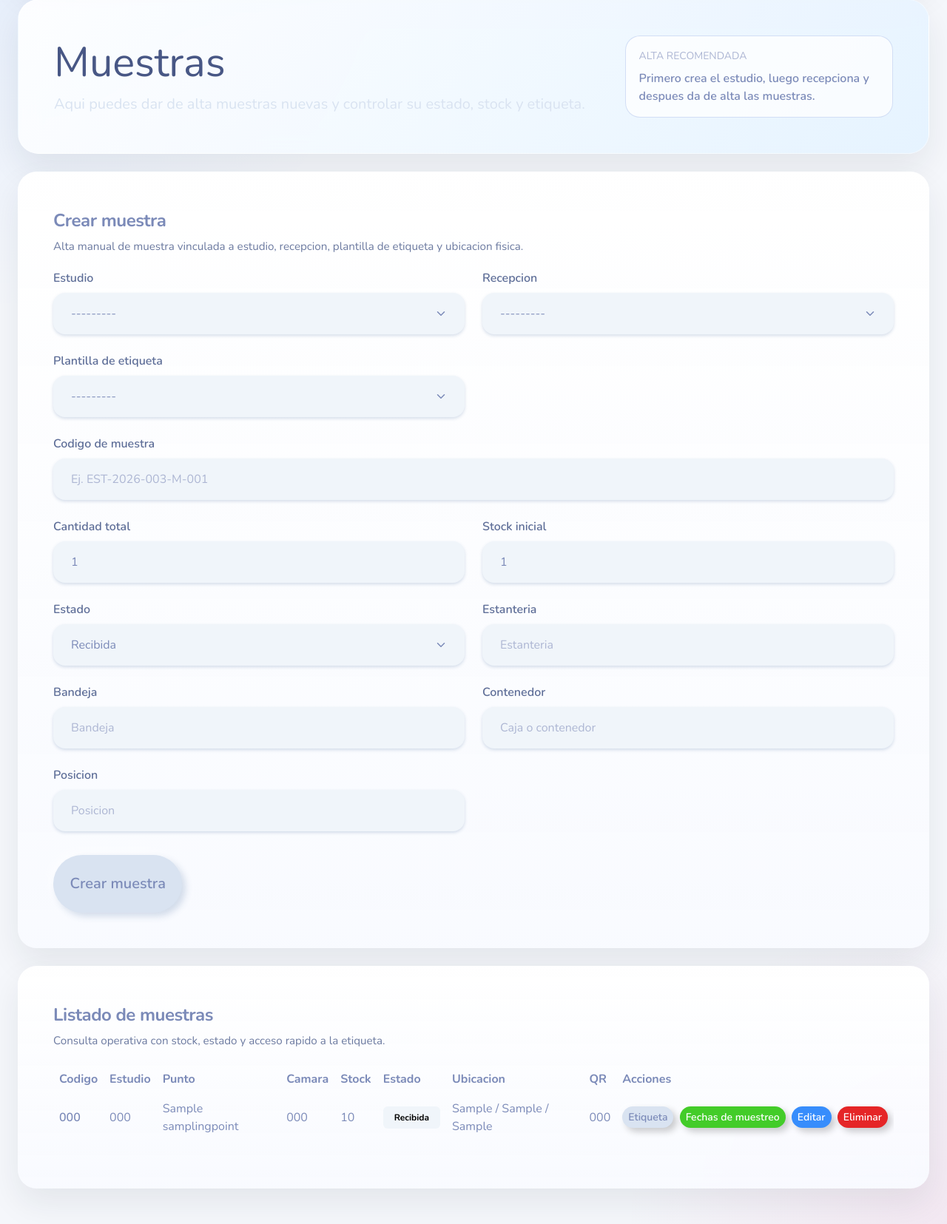
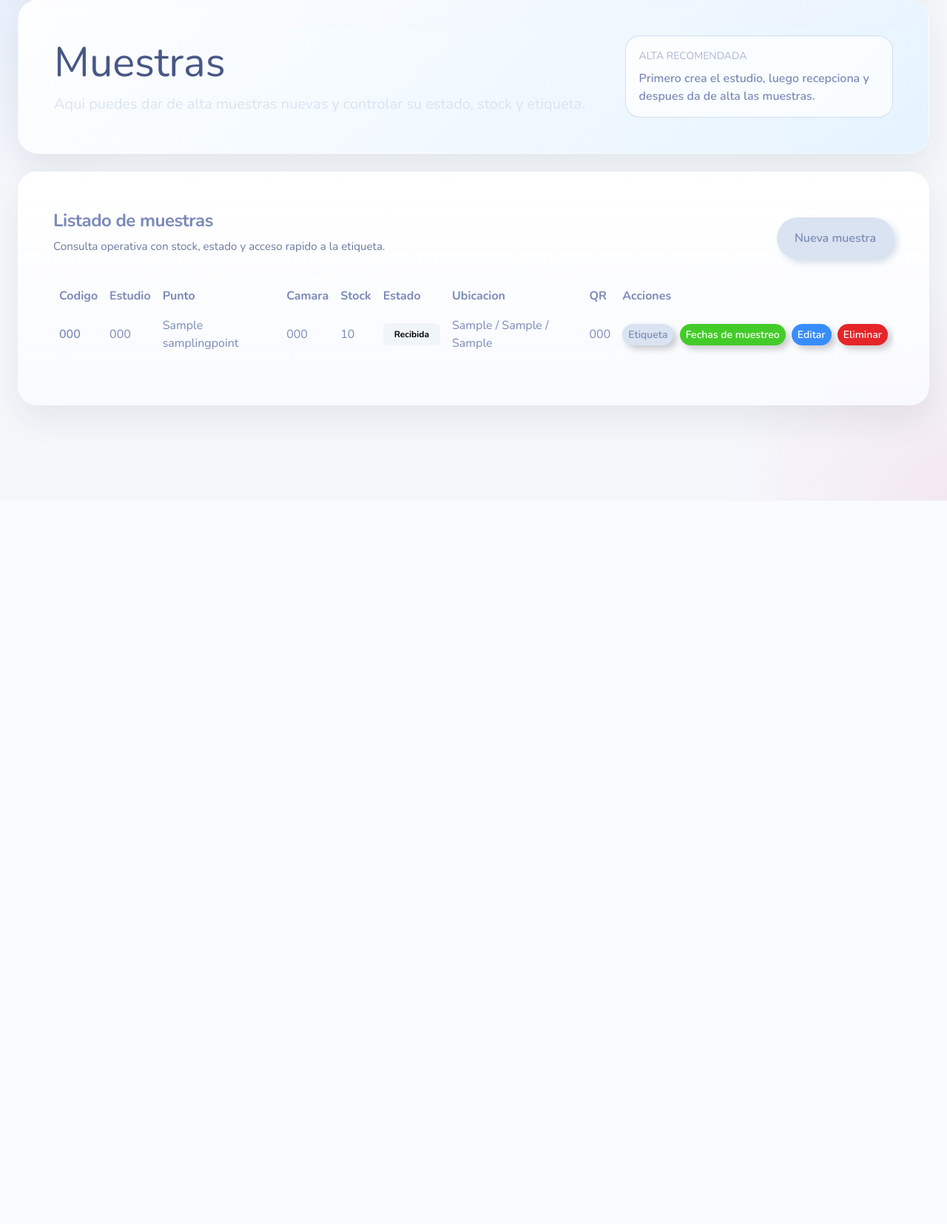
Before and after one commit to pprofilers-ui/proyectoafmgde, a Django app: page /app/samples/ in a window 1280 px wide. Shown: the part 123-1778 px from the top of the page at 74% size. After the commit the page ends 800 px from the top, so only its background shows below. Run offline with Django 5.2, Linux system fonts and the light colour scheme; a user stored in the database is signed in; tables that the repository leaves empty hold one stand-in row (values such as "Sample post"); some libraries are stand-ins or nearby versions.

Commit message:
Fix: se ha reordenado el formulario de muestras con el listado arriba y el formulario con un boton

```diff
--- a/templates/web/samples.html
+++ b/templates/web/samples.html
@@ -17,33 +17,28 @@
 </div>
 
 <div class="row g-4">
+
+    <!-- LISTADO ARRIBA -->
     <div class="col-12">
         <div class="card glass soft-card border-0 h-100">
             <div class="card-body p-4 p-lg-5">
-                <div class="app-section-title">Crear muestra</div>
-                <div class="app-section-copy">Alta manual de muestra vinculada a estudio, recepcion, plantilla de etiqueta y ubicacion fisica.</div>
-                <form method="post" action="/app/samples/create/" class="row g-4">
-                    {% csrf_token %}
-                    {% for field in sample_form %}
-                    <div class="{% if field.name == 'sample_code' %}col-12{% else %}col-md-6{% endif %}">
-                        <label class="form-label">{{ field.label }}</label>
-                        {{ field }}
-                        {% if field.errors %}<div class="text-danger small mt-1">{{ field.errors|striptags }}</div>{% endif %}
+
+                <div class="d-flex justify-content-between align-items-center mb-3">
+                    <div>
+                        <div class="app-section-title">Listado de muestras</div>
+                        <div class="app-section-copy">
+                            Consulta operativa con stock, estado y acceso rapido a la etiqueta.
+                        </div>
                     </div>
-                    {% endfor %}
-                    <div class="col-12 pt-2">
-                        <button class="btn btn-primary btn-lg soft-pill" type="submit">Crear muestra</button>
-                    </div>
-                </form>
-            </div>
-        </div>
-    </div>
 
-    <div class="col-12">
-        <div class="card glass soft-card border-0 h-100">
-            <div class="card-body p-4 p-lg-5">
-                <div class="app-section-title">Listado de muestras</div>
-                <div class="app-section-copy">Consulta operativa con stock, estado y acceso rapido a la etiqueta.</div>
+                    <button
+                        class="btn btn-primary rounded-pill"
+                        type="button"
+                        onclick="toggleSampleForm()">
+                        Nueva muestra
+                    </button>
+                </div>
+
                 <div class="table-responsive">
                     <table class="table table-hover align-middle">
                         <tr>
@@ -57,6 +52,7 @@
                             <th>QR</th>
                             <th>Acciones</th>
                         </tr>
+
                         {% for sample in samples %}
                         <tr>
                             <td class="fw-semibold">{{ sample.sample_code }}</td>
@@ -68,25 +64,100 @@
                             <td>{{ sample.shelf|default:"-" }} / {{ sample.tray|default:"-" }} / {{ sample.physical_position|default:"-" }}</td>
                             <td>{{ sample.qr_code|default:"-" }}</td>
                             <td class="text-nowrap">
-                                <a class="btn btn-sm btn-outline-secondary rounded-pill me-1" href="/app/labels/{{ sample.id }}/">Etiqueta</a>
-                                <a class="btn btn-sm btn-outline-success rounded-pill me-1" href="/app/samples/{{ sample.id }}/schedules/">Fechas de muestreo</a>
-                                <a class="btn btn-sm btn-outline-primary rounded-pill me-1" href="#" onclick="openSampleEditModal('{{ sample.id }}', '{{ sample.sample_code|escapejs }}', '{{ sample.study.id }}', '{{ sample.reception_id|default:'' }}', '{{ sample.label_template_id|default:'' }}', '{{ sample.quantity }}', '{{ sample.current_stock }}', '{{ sample.status }}', '{{ sample.shelf|escapejs }}', '{{ sample.tray|escapejs }}', '{{ sample.container|escapejs }}', '{{ sample.physical_position|escapejs }}'); return false;">Editar</a>
-                                <form method="post" action="/app/samples/{{ sample.id }}/delete/" class="d-inline sample-delete-form">
+
+                                <a class="btn btn-sm btn-outline-secondary rounded-pill me-1"
+                                   href="/app/labels/{{ sample.id }}/">
+                                   Etiqueta
+                                </a>
+
+                                <a class="btn btn-sm btn-outline-success rounded-pill me-1"
+                                   href="/app/samples/{{ sample.id }}/schedules/">
+                                   Fechas de muestreo
+                                </a>
+
+                                <a class="btn btn-sm btn-outline-primary rounded-pill me-1"
+                                   href="#"
+                                   onclick="openSampleEditModal('{{ sample.id }}', '{{ sample.sample_code|escapejs }}', '{{ sample.study.id }}', '{{ sample.reception_id|default:'' }}', '{{ sample.label_template_id|default:'' }}', '{{ sample.quantity }}', '{{ sample.current_stock }}', '{{ sample.status }}', '{{ sample.shelf|escapejs }}', '{{ sample.tray|escapejs }}', '{{ sample.container|escapejs }}', '{{ sample.physical_position|escapejs }}'); return false;">
+                                   Editar
+                                </a>
+
+                                <form method="post"
+                                      action="/app/samples/{{ sample.id }}/delete/"
+                                      class="d-inline sample-delete-form">
                                     {% csrf_token %}
-                                    <button class="btn btn-sm btn-outline-danger rounded-pill" type="submit">Eliminar</button>
+                                    <button class="btn btn-sm btn-outline-danger rounded-pill" type="submit">
+                                        Eliminar
+                                    </button>
                                 </form>
+
                             </td>
                         </tr>
                         {% empty %}
                         <tr>
-                            <td colspan="9" class="text-muted">No hay muestras todavia.</td>
+                            <td colspan="9" class="text-muted">
+                                No hay muestras todavia.
+                            </td>
                         </tr>
                         {% endfor %}
                     </table>
                 </div>
+
             </div>
         </div>
     </div>
+
+    <!-- FORMULARIO ABAJO OCULTO -->
+    <div class="col-12" id="createSampleSection" style="display:none;">
+        <div class="card glass soft-card border-0 h-100">
+            <div class="card-body p-4 p-lg-5">
+
+                <div class="d-flex justify-content-between align-items-center mb-3">
+
+                    <div>
+                        <div class="app-section-title">Crear muestra</div>
+                        <div class="app-section-copy">
+                            Alta manual de muestra vinculada a estudio, recepcion, plantilla de etiqueta y ubicacion fisica.
+                        </div>
+                    </div>
+
+                    <button
+                        type="button"
+                        class="btn btn-outline-secondary rounded-pill"
+                        onclick="toggleSampleForm()">
+                        Cerrar
+                    </button>
+
+                </div>
+
+                <form method="post" action="/app/samples/create/" class="row g-4">
+                    {% csrf_token %}
+
+                    {% for field in sample_form %}
+                    <div class="{% if field.name == 'sample_code' %}col-12{% else %}col-md-6{% endif %}">
+                        <label class="form-label">{{ field.label }}</label>
+
+                        {{ field }}
+
+                        {% if field.errors %}
+                        <div class="text-danger small mt-1">
+                            {{ field.errors|striptags }}
+                        </div>
+                        {% endif %}
+                    </div>
+                    {% endfor %}
+
+                    <div class="col-12 pt-2">
+                        <button class="btn btn-primary btn-lg soft-pill" type="submit">
+                            Crear muestra
+                        </button>
+                    </div>
+
+                </form>
+
+            </div>
+        </div>
+    </div>
+
 </div>
 
 <div class="modal fade" id="sampleEditModal" tabindex="-1" aria-hidden="true">
@@ -192,6 +263,24 @@ function openSampleEditModal(sampleId, sampleCode, studyId, receptionId, labelTe
     modal.show();
 }
 
+function toggleSampleForm() {
+    const section = document.getElementById('createSampleSection');
+
+    if (section.style.display === 'none' || section.style.display === '') {
+        section.style.display = 'block';
+
+        setTimeout(() => {
+            section.scrollIntoView({
+                behavior: 'smooth',
+                block: 'start'
+            });
+        }, 100);
+
+    } else {
+        section.style.display = 'none';
+    }
+}
+
 document.addEventListener('DOMContentLoaded', function () {
     document.querySelectorAll('.sample-delete-form').forEach(function (form) {
         form.addEventListener('submit', function (event) {
```
